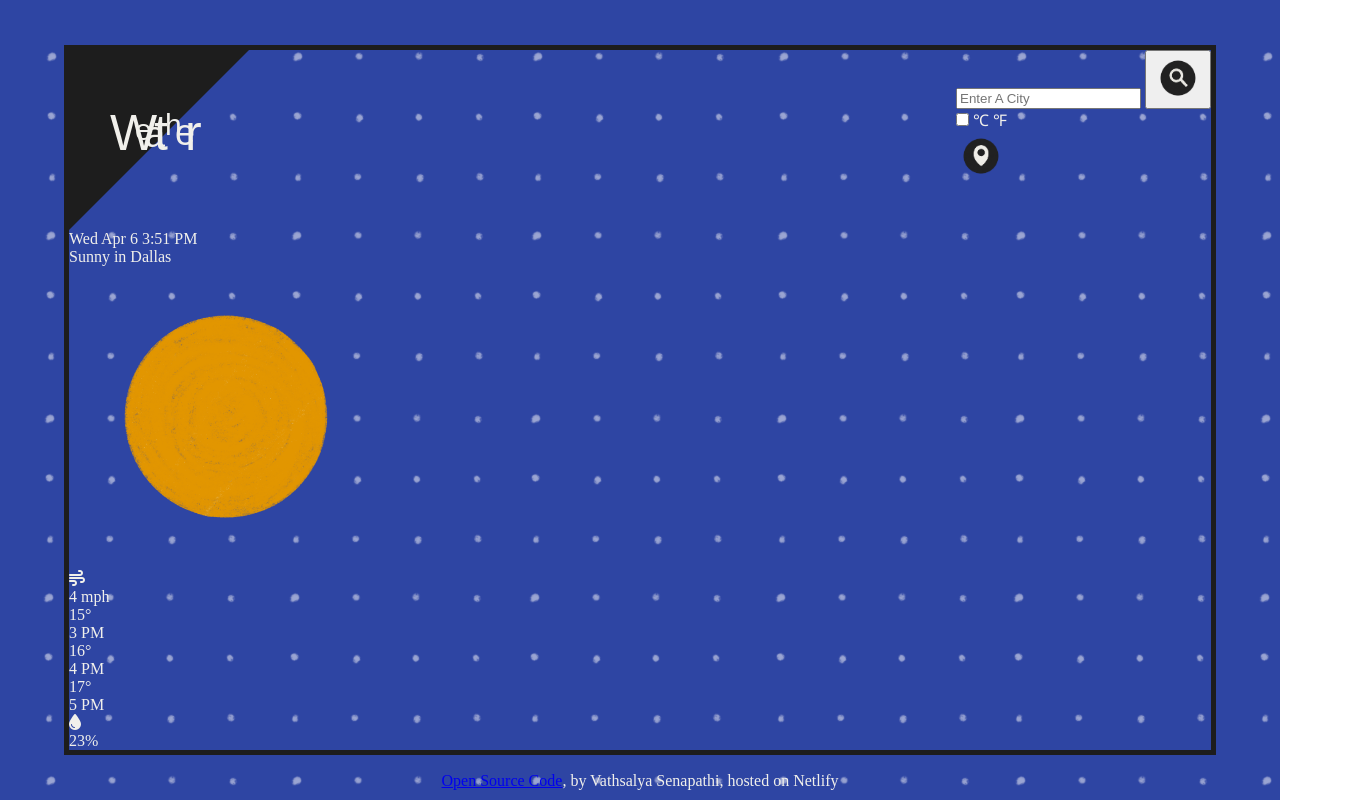
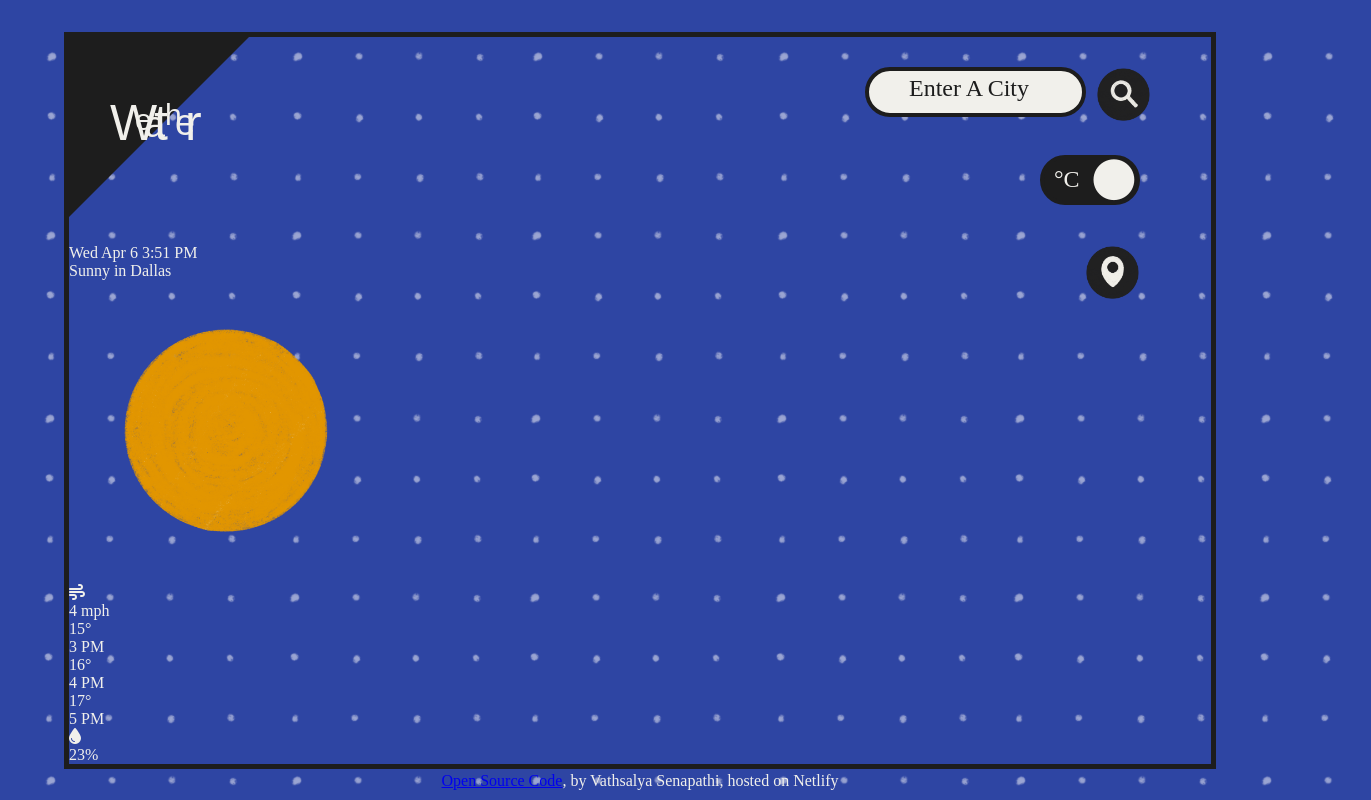
Before and after one commit to vsenapathi/Vathsalya-weather, a plain HTML site: page index.html in a window 1280 px wide. Shown: the whole page, 1371 px wide, since content can reach past the window. Drawn offline with Linux system fonts and the light colour scheme.

Commit message:
formatted menu icons
search bar, temperature units toggle, current location icon

```diff
--- a/index.html
+++ b/index.html
@@ -34,11 +34,11 @@
               id="search-box"
               placeholder="Enter A City"
             />
-            <button type="submit">
+            <button type="submit" class="submit">
               <img
                 src="src/images/search-icon-dark.png"
                 alt="search button"
-                width="50px"
+                width="75px"
               />
             </button>
           </div>
@@ -46,9 +46,9 @@
           <div class="tempUnits">
             <input type="checkbox" class="checkbox" id="checkbox" />
             <label for="checkbox" class="label">
-              <span class="celsius">℃</span>
-              <span class="fahr">℉</span>
-              <div class="ball"></div>
+              <i class="fa-solid fa-circle"></i>
+              <span class="celsius">°C</span>
+              <span class="fahr">°F</span>
             </label>
           </div>
 
@@ -57,7 +57,7 @@
               src="src/images/location-icon-dark.png"
               alt="current location"
               class="current-location"
-              width="50px"
+              width="75px"
             />
           </div>
         </div>
--- a/src/style.css
+++ b/src/style.css
@@ -44,7 +44,7 @@ header {
 svg.logo-text {
   z-index: 20;
   position: absolute;
-  top: 100px;
+  top: 90px;
   left: 110px;
 }
 
@@ -70,3 +70,109 @@ footer {
   bottom: 10px;
   margin: 0 auto;
 }
+
+.search {
+  display: flex;
+  justify-content: center;
+  position: relative;
+  right: 50px;
+  top: 20px;
+}
+
+.search-box {
+  background: #f1f0eb;
+  border: 4px solid #1d1d1d;
+  border-radius: 50px;
+  height: 50px;
+  padding: 15px 18px;
+  position: relative;
+  top: 10px;
+  transition: background 0.2s linear;
+}
+
+.search-box::placeholder {
+  color: #1d1d1d;
+  text-align: center;
+  font-family: "Voga", serif;
+  font-size: 24px;
+}
+
+.search-box:focus {
+  outline: none;
+  background-color: #1d1d1d;
+  color: #f1f0eb;
+  font-family: "Voga", serif;
+  font-size: 24px;
+  text-align: center;
+}
+
+button.submit {
+  padding: 0;
+  background: none;
+  border: none;
+  cursor: pointer;
+  transition: all 0.2s linear;
+}
+
+button.submit:hover {
+  filter: invert(100%);
+}
+
+.checkbox {
+  position: absolute;
+  top: 10px;
+  right: 10px;
+  opacity: 0;
+}
+
+.label {
+  background: #1d1d1d;
+  border: 4px solid #1d1d1d;
+  border-radius: 50px;
+  cursor: pointer;
+  display: flex;
+  align-items: center;
+  justify-content: space-between;
+  height: 50px;
+  padding: 10px;
+  position: relative;
+  top: 40px;
+  left: 125px;
+  width: 100px;
+  z-index: 5;
+  color: #f1f0eb;
+  font-family: "Voga", serif;
+  font-size: 24px;
+  transition: all 200ms linear;
+}
+
+.fa-circle {
+  color: #f1f0eb;
+  transform: scale(1.7);
+  position: absolute;
+  top: 9px;
+  right: 10px;
+  transition: all 0.2s linear;
+}
+
+.checkbox:checked + label {
+  background: #f1f0eb;
+  color: #1d1d1d;
+}
+
+.checkbox:checked + label .fa-circle {
+  transform: translateX(-48px) scale(1.7);
+  color: #1d1d1d;
+}
+
+.geolocation {
+  position: relative;
+  top: 70px;
+  left: 160px;
+  transition: all 0.2s linear;
+}
+
+.geolocation:hover {
+  cursor: pointer;
+  filter: invert(100%);
+}
```
